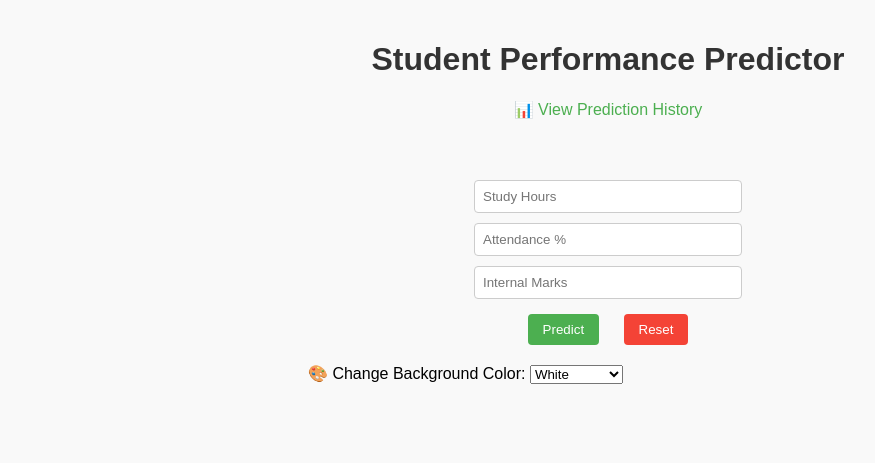
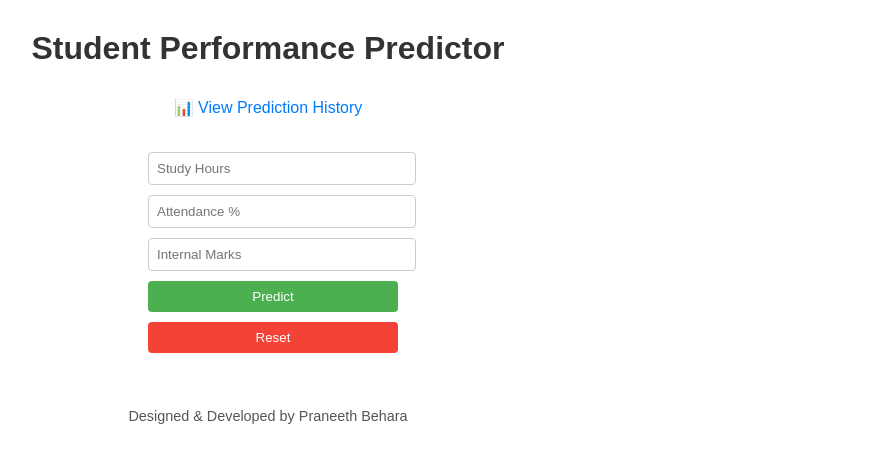
Before and after one commit to praneethbehara11/students_performance_predictor, a Flask app: page / in a window 1280 px wide. Shown: the top 463 px of the page, without its empty margins (32-907 px from the left). Run offline with Flask 3, Linux system fonts and the light colour scheme; parts of the project's set-up code (start-up, migrations or seed data) failed here and were passed over.

Commit message:
Update index.html

```diff
--- a/templates/index.html
+++ b/templates/index.html
@@ -5,75 +5,70 @@
     <link rel="stylesheet" href="{{ url_for('static', filename='style.css') }}">
     <style>
         body {
+            text-align: center;
             font-family: Arial, sans-serif;
-            padding: 20px;
-            transition: background-color 0.3s;
+            margin: 0;
+            padding: 0;
+            background-color: white;
         }
         h1 {
-            color: #333;
+            margin-top: 30px;
+        }
+        form {
+            margin: 20px auto;
+            width: 250px;
+        }
+        input[type="text"], input[type="submit"], button {
+            margin: 5px;
+            padding: 8px;
+            width: 100%;
         }
         .result {
-            margin-top: 10px;
+            margin-top: 20px;
             font-weight: bold;
-            color: green;
+            font-size: 1.2em;
         }
-        .error {
-            margin-top: 10px;
-            font-weight: bold;
-            color: red;
+        a {
+            display: inline-block;
+            margin: 10px;
+            text-decoration: none;
+            color: #007BFF;
         }
-        select {
-            margin-top: 10px;
+        footer {
+            margin-top: 40px;
+            padding: 10px;
+            font-size: 0.9em;
+            color: #555;
         }
     </style>
-    <script>
-        function resetFields() {
-            document.querySelector('input[name="hours"]').value = '';
-            document.querySelector('input[name="attendance"]').value = '';
-            document.querySelector('input[name="internal"]').value = '';
-        }
-        function changeBackgroundColor() {
-            var color = document.getElementById("bgColor").value;
-            document.body.style.backgroundColor = color;
-        }
-    </script>
 </head>
 <body>
     <h1>Student Performance Predictor</h1>
 
-    <a href="/history">📊 View Prediction History</a><br><br>
+    <a href="/history">📊 View Prediction History</a>
 
     <form method="POST">
         <input type="text" name="hours" placeholder="Study Hours" value="{{ hours }}" required><br>
         <input type="text" name="attendance" placeholder="Attendance %" value="{{ attendance }}" required><br>
         <input type="text" name="internal" placeholder="Internal Marks" value="{{ internal }}" required><br>
         <input type="submit" value="Predict">
-        <button type="button" onclick="resetFields()">Reset</button>
+        <button type="reset">Reset</button>
     </form>
 
-    <!-- Show error if input is invalid -->
     {% if error %}
-    <div class="error">
+    <div class="result" style="color: red;">
         {{ error }}
     </div>
     {% endif %}
 
-    <!-- Show prediction result -->
     {% if result %}
     <div class="result">
         Prediction Result: {{ result }}
     </div>
     {% endif %}
 
-    <!-- Background color selector -->
-    <label for="bgColor">🎨 Change Background Color:</label>
-    <select id="bgColor" onchange="changeBackgroundColor()">
-        <option value="white">White</option>
-        <option value="lightyellow">Light Yellow</option>
-        <option value="lightgreen">Light Green</option>
-        <option value="lightblue">Light Blue</option>
-        <option value="lavender">Lavender</option>
-        <option value="lightpink">Light Pink</option>
-    </select>
+    <footer>
+        Designed & Developed by Praneeth Behara
+    </footer>
 </body>
 </html>
```
